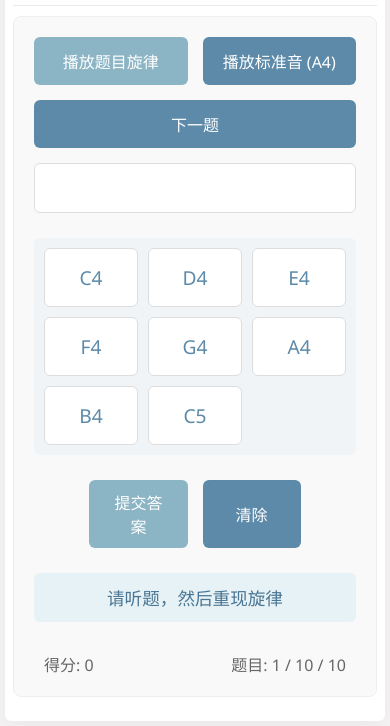
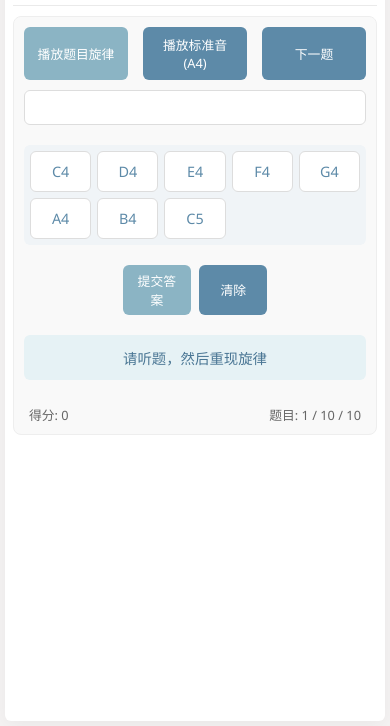
Before and after one commit to 7yue-y/try, a plain HTML site: page Practice/Melody/index.html in a window 390 px wide. Shown: the part 118-844 px from the top of the page. Drawn offline with nearby package versions, Linux system fonts and the light colour scheme; no server answers.

Commit message:
Add files via upload

```diff
--- a/Practice/Interval/style.css
+++ b/Practice/Interval/style.css
@@ -90,3 +90,67 @@
     color: #666;
     padding: 0 10px;
 }
+
+/* 移动端适配 */
+@media (max-width: 768px) {
+    .practice-area {
+        padding: 15px;
+        gap: 15px;
+    }
+
+    .controls button {
+        padding: 10px 15px;
+        font-size: 0.9rem;
+        min-width: 120px;
+    }
+
+    .options {
+        gap: 10px;
+        grid-template-columns: repeat(auto-fit, minmax(90px, 1fr));
+    }
+
+    .option-btn {
+        padding: 12px;
+        font-size: 1rem;
+    }
+
+    #status-text {
+        font-size: 1rem;
+    }
+
+    .score-container {
+        font-size: 0.9rem;
+        padding: 0 5px;
+    }
+}
+
+@media (max-width: 480px) {
+    .practice-area {
+        padding: 10px;
+        gap: 10px;
+    }
+
+    .controls button {
+        padding: 8px 12px;
+        font-size: 0.8rem;
+        min-width: 100px;
+    }
+
+    .options {
+        gap: 8px;
+        grid-template-columns: repeat(auto-fit, minmax(70px, 1fr));
+    }
+
+    .option-btn {
+        padding: 10px;
+        font-size: 0.9rem;
+    }
+
+    #status-text {
+        font-size: 0.9rem;
+    }
+
+    .score-container {
+        font-size: 0.8rem;
+    }
+}
--- a/Practice/Melody/style.css
+++ b/Practice/Melody/style.css
@@ -117,3 +117,111 @@
     color: #666;
     padding: 0 10px;
 }
+
+/* 移动端适配 */
+@media (max-width: 768px) {
+    .practice-area {
+        padding: 15px;
+        gap: 15px;
+    }
+
+    .controls button {
+        padding: 10px 15px;
+        font-size: 0.9rem;
+        min-width: 120px;
+    }
+
+    .user-input-display {
+        min-height: 40px;
+        padding: 8px;
+        font-size: 1rem;
+        gap: 6px;
+    }
+
+    .note-tag {
+        padding: 4px 8px;
+        font-size: 0.9rem;
+    }
+
+    .options {
+        gap: 8px;
+        grid-template-columns: repeat(auto-fit, minmax(70px, 1fr));
+        padding: 8px;
+    }
+
+    .option-btn {
+        padding: 12px 8px;
+        font-size: 1rem;
+    }
+
+    .action-buttons {
+        gap: 10px;
+    }
+
+    #submit-btn, #clear-btn {
+        padding: 8px 20px;
+        font-size: 0.9rem;
+    }
+
+    #status-text {
+        font-size: 1rem;
+    }
+
+    .score-container {
+        font-size: 0.9rem;
+        padding: 0 5px;
+    }
+}
+
+@media (max-width: 480px) {
+    .practice-area {
+        padding: 10px;
+        gap: 10px;
+    }
+
+    .controls button {
+        padding: 8px 12px;
+        font-size: 0.8rem;
+        min-width: 100px;
+    }
+
+    .user-input-display {
+        min-height: 35px;
+        padding: 6px;
+        font-size: 0.9rem;
+        gap: 5px;
+    }
+
+    .note-tag {
+        padding: 3px 6px;
+        font-size: 0.8rem;
+    }
+
+    .options {
+        gap: 6px;
+        grid-template-columns: repeat(auto-fit, minmax(60px, 1fr));
+        padding: 6px;
+    }
+
+    .option-btn {
+        padding: 10px 6px;
+        font-size: 0.9rem;
+    }
+
+    .action-buttons {
+        gap: 8px;
+    }
+
+    #submit-btn, #clear-btn {
+        padding: 6px 15px;
+        font-size: 0.8rem;
+    }
+
+    #status-text {
+        font-size: 0.9rem;
+    }
+
+    .score-container {
+        font-size: 0.8rem;
+    }
+}
--- a/Practice/SingleNote/style.css
+++ b/Practice/SingleNote/style.css
@@ -90,3 +90,67 @@
     color: #666;
     padding: 0 10px;
 }
+
+/* 移动端适配 */
+@media (max-width: 768px) {
+    .practice-area {
+        padding: 15px;
+        gap: 15px;
+    }
+
+    .controls button {
+        padding: 10px 15px;
+        font-size: 0.9rem;
+        min-width: 120px;
+    }
+
+    .options {
+        gap: 10px;
+        grid-template-columns: repeat(auto-fit, minmax(80px, 1fr));
+    }
+
+    .option-btn {
+        padding: 12px;
+        font-size: 1rem;
+    }
+
+    #status-text {
+        font-size: 1rem;
+    }
+
+    .score-container {
+        font-size: 0.9rem;
+        padding: 0 5px;
+    }
+}
+
+@media (max-width: 480px) {
+    .practice-area {
+        padding: 10px;
+        gap: 10px;
+    }
+
+    .controls button {
+        padding: 8px 12px;
+        font-size: 0.8rem;
+        min-width: 100px;
+    }
+
+    .options {
+        gap: 8px;
+        grid-template-columns: repeat(auto-fit, minmax(70px, 1fr));
+    }
+
+    .option-btn {
+        padding: 10px;
+        font-size: 0.9rem;
+    }
+
+    #status-text {
+        font-size: 0.9rem;
+    }
+
+    .score-container {
+        font-size: 0.8rem;
+    }
+}
```
